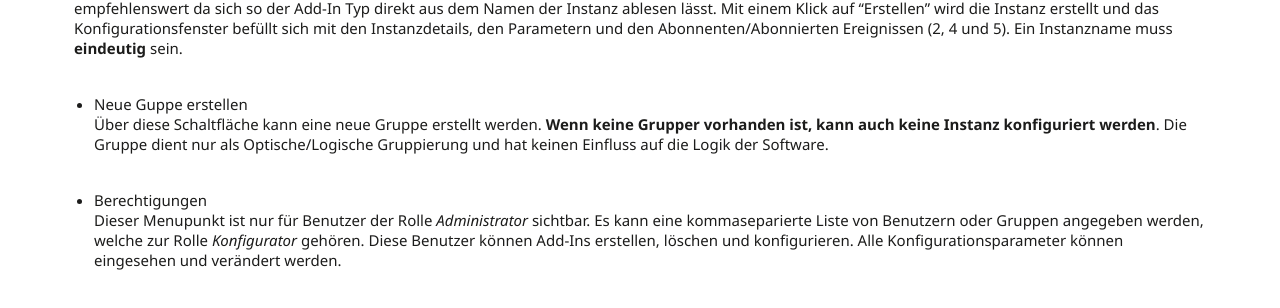
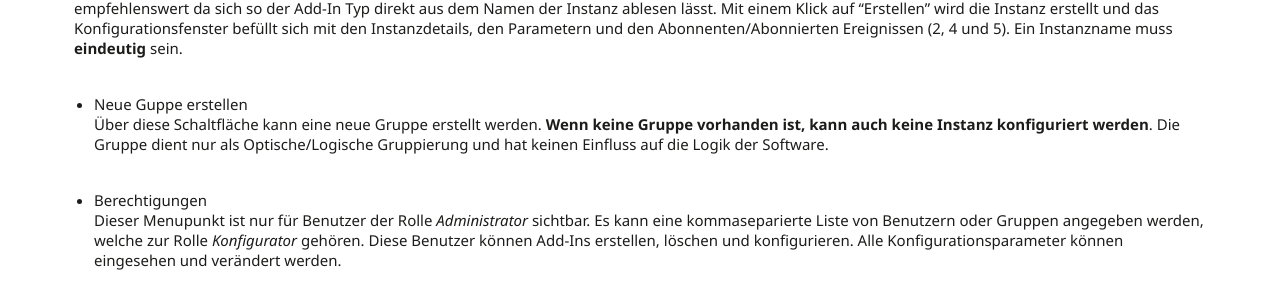
Before and after one commit to primesoft-group/oneconnexx-docs, a Jekyll site: the page built from _pages/webclient/de/konfiguration.md, in a window 1280 px wide and 900 px high, scrolled down 2546 px. Shown: the part 146-454 px from the top of the window. Built offline with Jekyll 4.4.1, drawn with Linux system fonts in a browser that asks for light colours; nearby versions of some CDN libraries; some web fonts are replaced.

Commit message:
Update konfiguration.md

```diff
--- a/_pages/webclient/de/konfiguration.md
+++ b/_pages/webclient/de/konfiguration.md
@@ -30,7 +30,7 @@
   Abonnenten/Abonnierten Ereignissen (2, 4 und 5). Ein Instanzname muss __eindeutig__ sein.
 
   * Neue Guppe erstellen
-  Über diese Schaltfläche kann eine neue Gruppe erstellt werden. __Wenn keine Grupper vorhanden ist, kann auch keine Instanz konfiguriert werden__. Die Gruppe dient nur als Optische/Logische Gruppierung und hat keinen Einfluss auf die Logik der Software.
+  Über diese Schaltfläche kann eine neue Gruppe erstellt werden. __Wenn keine Gruppe vorhanden ist, kann auch keine Instanz konfiguriert werden__. Die Gruppe dient nur als Optische/Logische Gruppierung und hat keinen Einfluss auf die Logik der Software.
 
   * Berechtigungen
   Dieser Menupunkt ist nur für Benutzer der Rolle *Administrator* sichtbar. Es kann eine kommaseparierte Liste von Benutzern oder Gruppen angegeben werden, welche zur Rolle *Konfigurator* gehören. Diese Benutzer können Add-Ins erstellen, löschen und konfigurieren. Alle Konfigurationsparameter können eingesehen und verändert werden.
@@ -69,11 +69,11 @@
   Bei der Instanzansicht können zwei Ansichten ausgewählt werden;
 
   * Ordnung nach Gruppe
-  ![X]({{ site.baseurl}}/assets/content-images/webclient/de/instancegroupbygroup.png "Grupieren nach Gruppen")
+  ![X]({{site.baseurl}}/assets/content-images/webclient/de/instancegroupbygroup.png "Gruppieren nach Gruppen")
   <br /><br />
   Sind die Instanzen nicht nach Gruppen geordnet, so kann auch keine neue Gruppe erstellt werden, die Schaltfläche dafür ist in dieser Ansicht ausgeblendet.
   * Ordnung nach Add-In Typ
-  ![X]({{ site.baseurl}}/assets/content-images/webclient/de/groupbyaddintype.png "Gruppieren nach Add-In Type")
+  ![X]({{site.baseurl}}/assets/content-images/webclient/de/groupbyaddintype.png "Gruppieren nach Add-In Type")
 
 #### 4. Instanzparameter
   Bei den Instanzparametern gibt es zwei verschieden: die optionalen und die zwingenden.
@@ -92,7 +92,7 @@
 
   Die Ansicht "Abonnierte Ereignisse" erscheint aufgrund des dritten Grundsatzes nur bei Logik Add-Ins.
 
-  ![X]({{ site.baseurl}}/assets/content-images/webclient/de/abonnieren.png "Ereignisse Abonnieren")
+  ![X]({{site.baseurl}}/assets/content-images/webclient/de/abonnieren.png "Ereignisse Abonnieren")
 
   Mit einem Klick auf das schwarze Plus kann ein neues abonniertes Ereignis hinzugefügt werden.
   Abonniert eine Instanz eine andere Instanz/Ereignis, dann wird sobald das abonnierte Ereignis ausgelöst wurde, die abonnierende Instanz ausgelöst. Im Feld "Typ" kann der entsprechende Name des zu abonnierenden Ereignisses spezifiziert werden. Viele Add-Ins haben eigene Ereignistypen welche im bereich Standard Add-Ins beschrieben sind. Das häufigste Ereigniss ist das __.Done__ Ereigniss, welches bei erfolgreichem Abschluss einer Logik ausgelöst wird.
```
